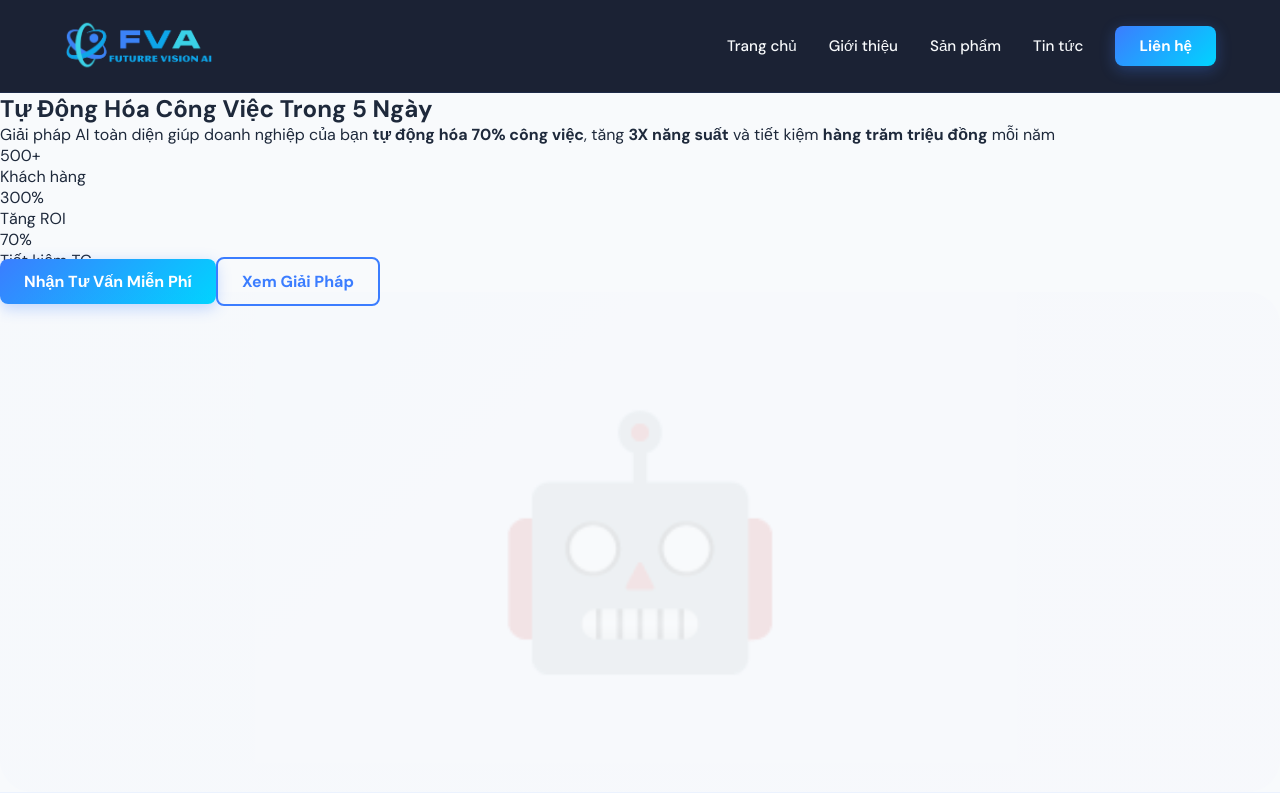
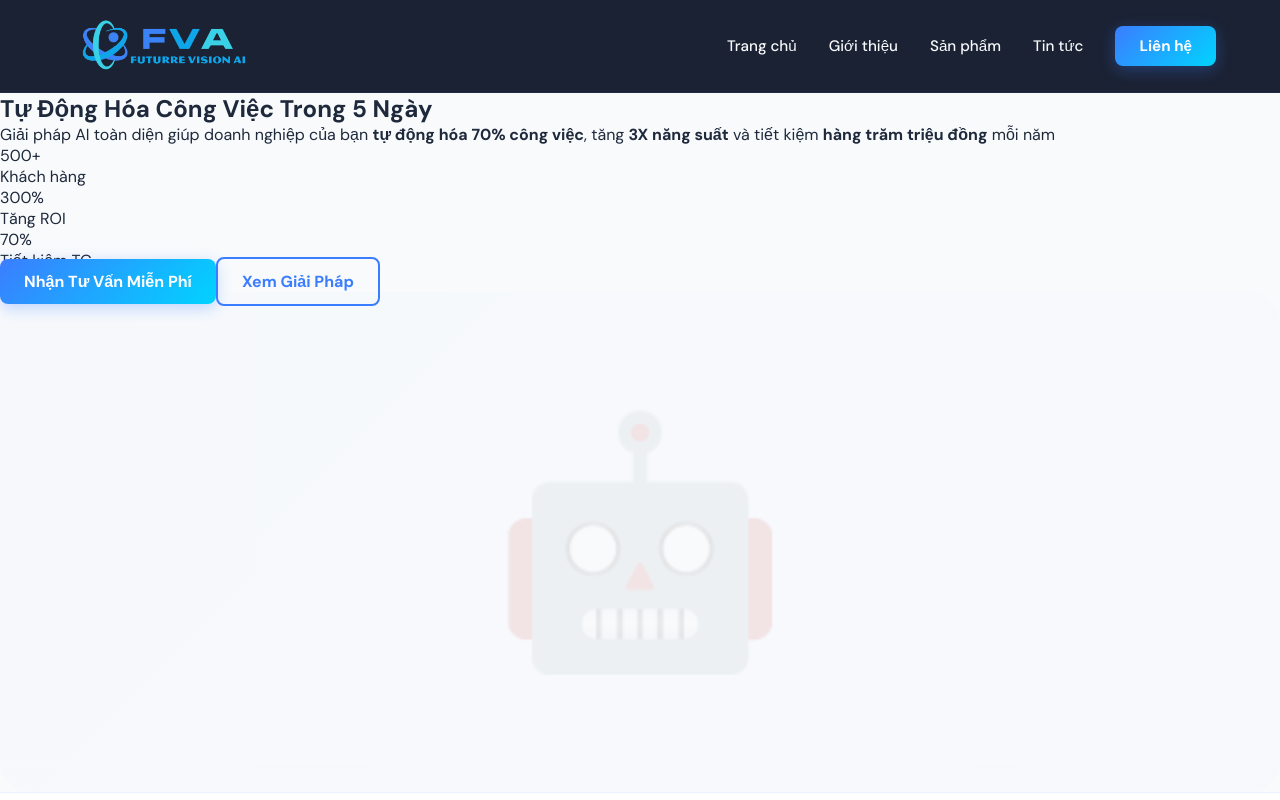
Before and after one commit to nguyenbinh89/ai-fuviai-nextjs, a Next.js app: page / in a window 1280 px wide. Shown: the top 800 px of the page. Built offline with nearby package versions, Linux system fonts and the light colour scheme.

Commit message:
Increase logo width from 150 to 200 pixels

```diff
--- a/app/layout.tsx
+++ b/app/layout.tsx
@@ -43,7 +43,7 @@ export default function RootLayout({
               <Image
                 src="/logo-icon-64x64.png"
                 alt="Future Vision AI"
-                width={150}
+                width={200}
                 height={60}
                 style={{ objectFit: 'contain' }}
               />
```
